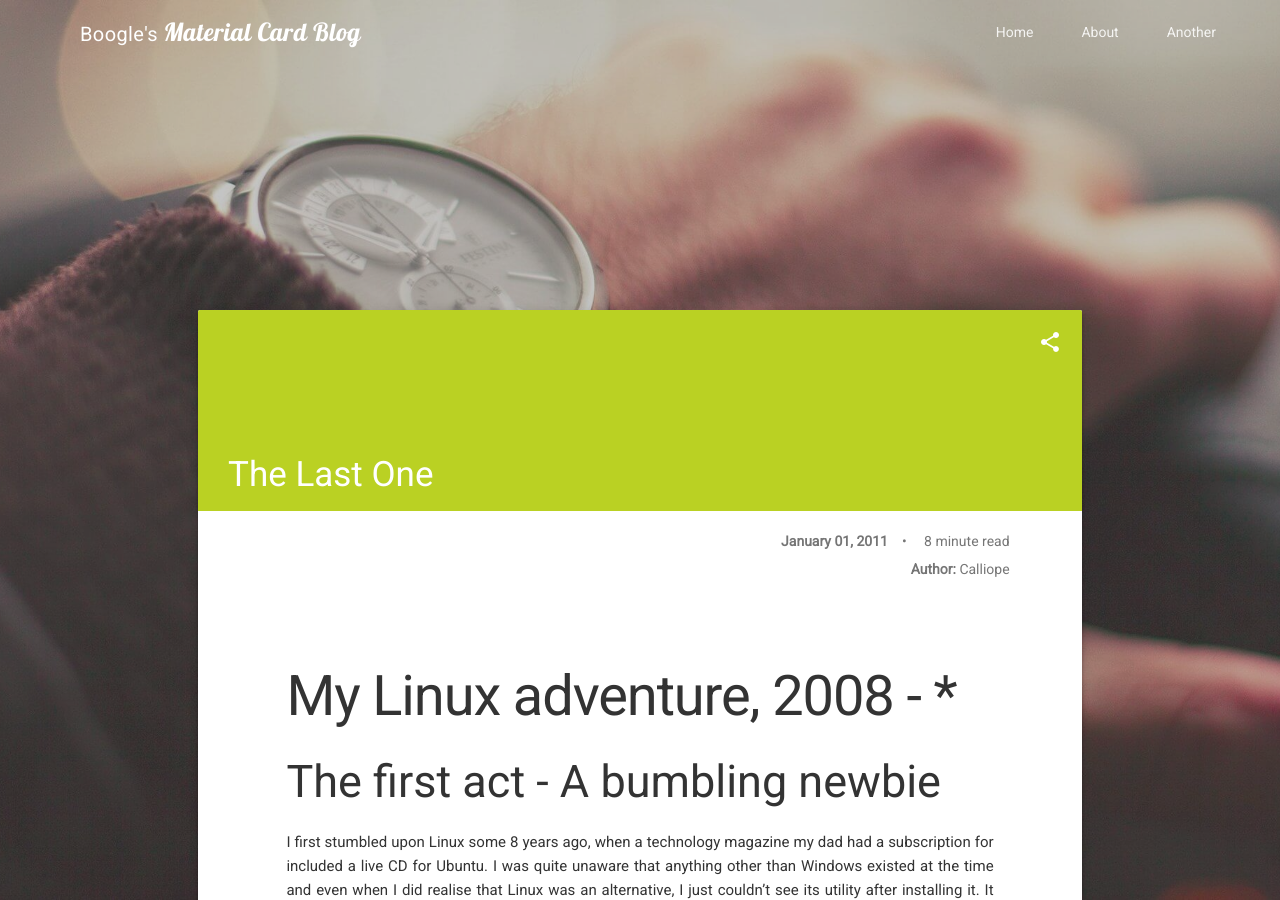
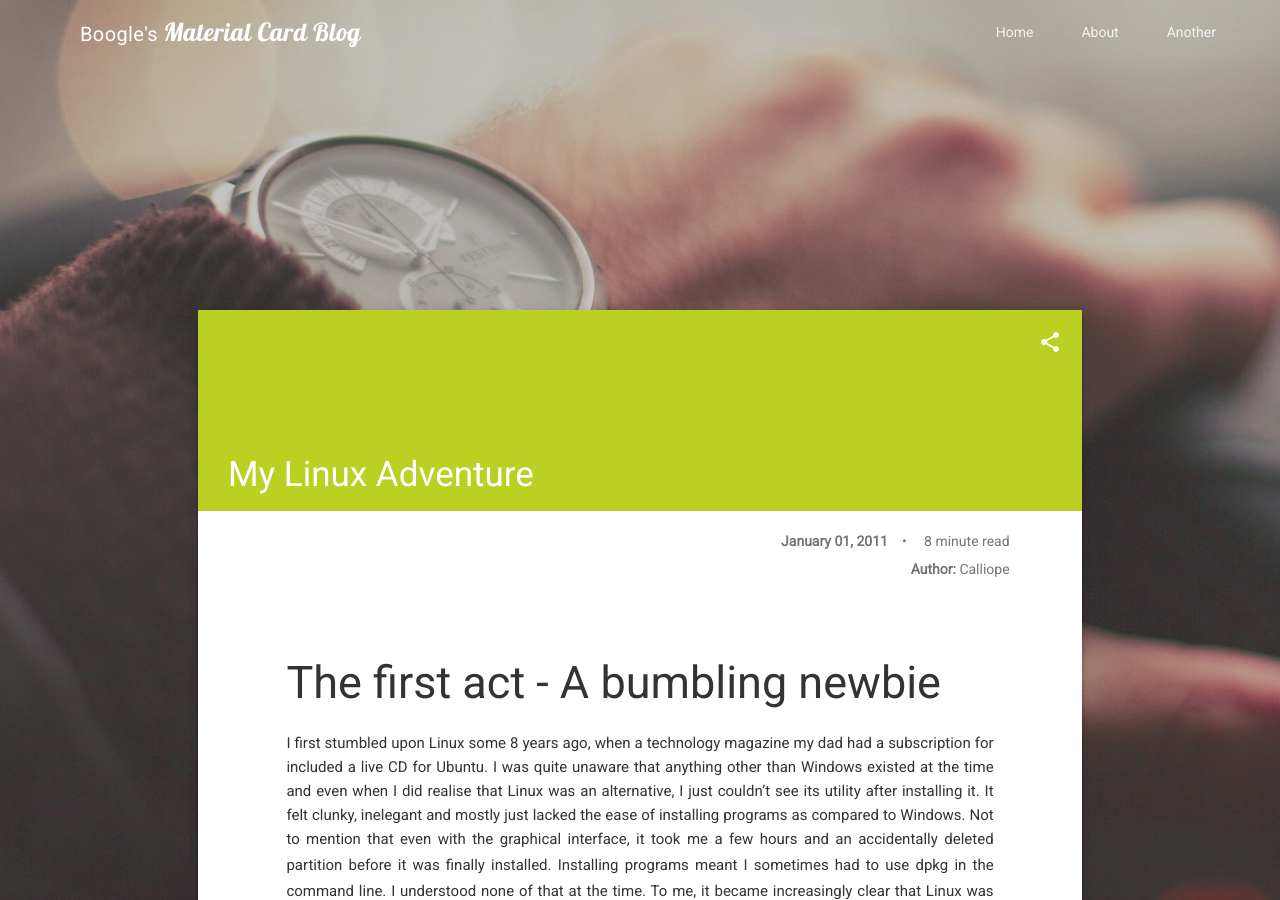
Before and after one commit to calvinwankhede/material-card-blog, a Jekyll site: the page built from _posts/2011-01-01-My-Linux-adventure.md, in a window 1280 px wide and 900 px high. Built offline with Jekyll 4.4.1, drawn with Linux system fonts in a browser that asks for light colours; nearby versions of some CDN libraries.

Commit message:
Update and rename 2011-01-01-the-last-one.md to 2011-01-01-My-Linux-adventure.md

```diff
--- a/_posts/2011-01-01-the-last-one.md
+++ b/_posts/2011-01-01-My-Linux-adventure.md
@@ -4,8 +4,6 @@
 textcolor: white
 author: Calliope
 ---
-
-# My Linux adventure, 2008 - *
 
 ## The first act - A bumbling newbie
 I first stumbled upon Linux some 8 years ago, when a technology magazine my dad had a subscription for included a live CD for Ubuntu. I was quite unaware that anything other than Windows existed at the time and even when I did realise that Linux was an alternative, I just couldn't see its utility after installing it. It felt clunky, inelegant and mostly just lacked the ease of installing programs as compared to Windows. Not to mention that even with the graphical interface, it took me a few hours and an accidentally deleted partition before it was finally installed. Installing programs meant I sometimes had to use `dpkg` in the command line. I understood none of that at the time. To me, it became increasingly clear that Linux was not designed for a 10 year old and I quickly ~~backed out~~ gave up.
```
